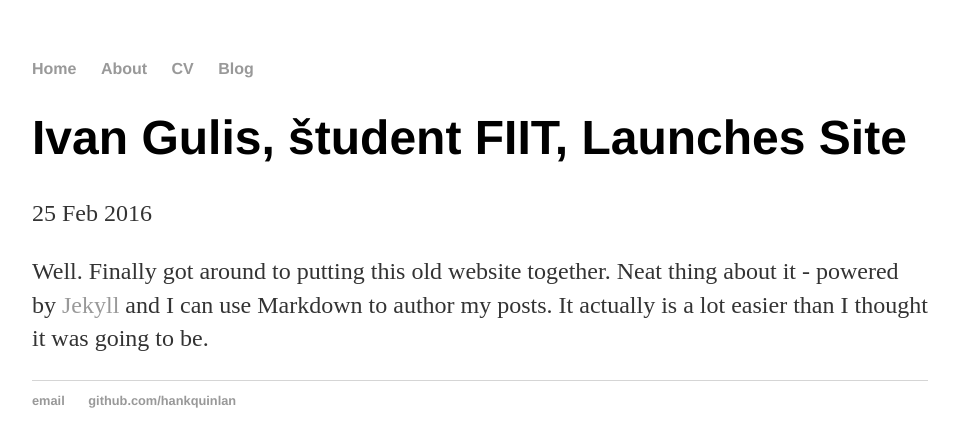
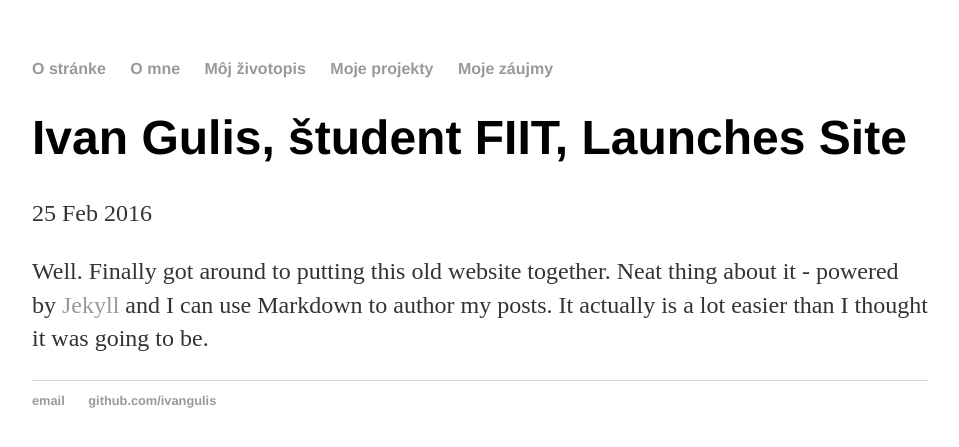
Before and after one commit to Bloodxy/Bloodxy.github.io, a Jekyll site: the page built from _posts/2016-02-25-ivan-gullis-site-launched.md, in a window 1280 px wide. Shown: the top 447 px of the page, without its empty margins (160-1119 px from the left). Built offline with Jekyll 4.4.1, drawn with Linux system fonts in a browser that asks for light colours.

Commit message:
Prvý commit z domu, základná štruktúra.

```diff
--- a/_config.yml
+++ b/_config.yml
@@ -1,3 +1,2 @@
 name: Ivan Gulis, študent FIIT
 markdown: kramdown
-permalink: /blog/:year/:month/:day/:title
--- a/_layouts/default.html
+++ b/_layouts/default.html
@@ -8,10 +8,11 @@
 		<body>
 			<nav>
 	    		<ul>
-	        		<li><a href="/">Home</a></li>
-		        	<li><a href="/about">About</a></li>
-	        		<li><a href="/cv">CV</a></li>
-	        		<li><a href="/blog">Blog</a></li>
+	        		<li><a href="/O stranke">O stránke</a></li>
+		        	<li><a href="/O mne">O mne</a></li>
+					<li><a href="/Zivotopis">Môj životopis</a></li>
+	        		<li><a href="/Projekty">Moje projekty</a></li>
+	        		<li><a href="/Zaujmy">Moje záujmy</a></li>
 	    		</ul>
 			</nav>
 			<div class="container">
@@ -21,8 +22,8 @@
 			</div><!-- /.container -->
 			<footer>
 	    		<ul>
-	        		<li><a href="mailto:hankquinlanhub@gmail.com">email</a></li>
-	        		<li><a href="https://github.com/hankquinlan">github.com/hankquinlan</a></li>
+	        		<li><a href="mailto:gulis2505@gmail.com">email</a></li>
+	        		<li><a href="https://github.com/ivangulis">github.com/ivangulis</a></li>
 				</ul>
 			</footer>
 		</body>
```
Also changed, not shown: O mne/index.md (added, +6 -0 lines), O stranke/index.md (added, +18 -0 lines), Projekty/index.md (added, +6 -0 lines), Zaujmy/index.md (added, +6 -0 lines), Zivotopis/index.md (added, +6 -0 lines), about/index.html (deleted, +0 -8 lines), blog/atom.xml (deleted, +0 -27 lines), blog/index.html (deleted, +0 -11 lines), cv/index.html (deleted, +0 -8 lines), index.html (deleted, +0 -8 lines).
